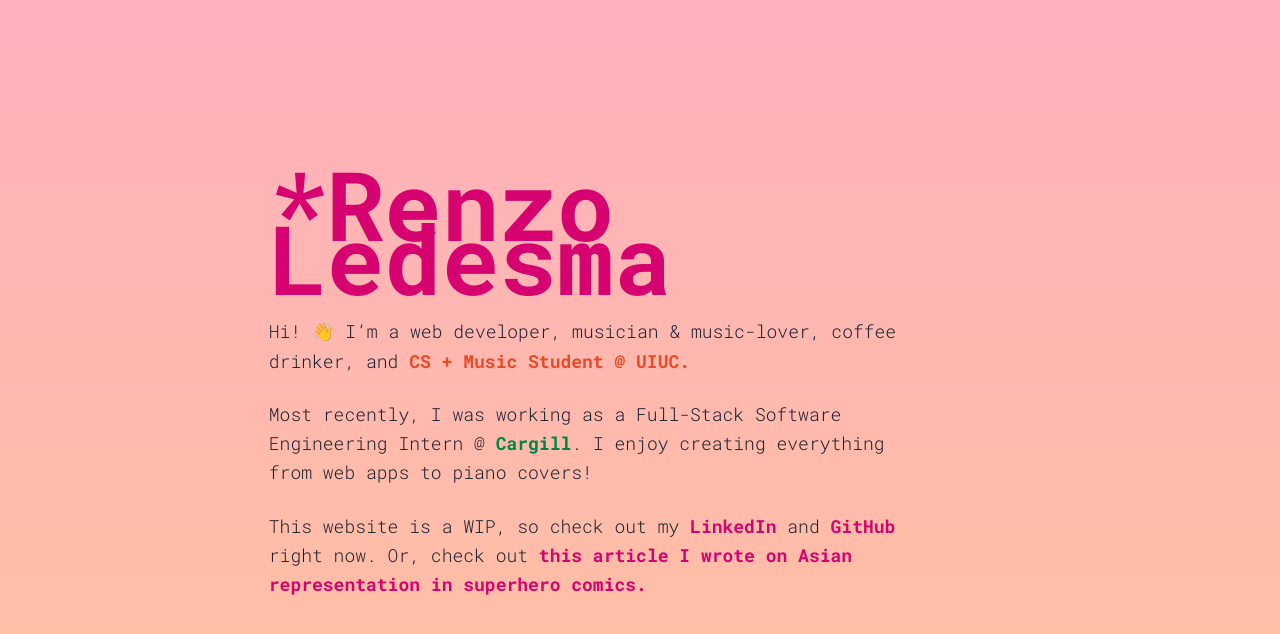
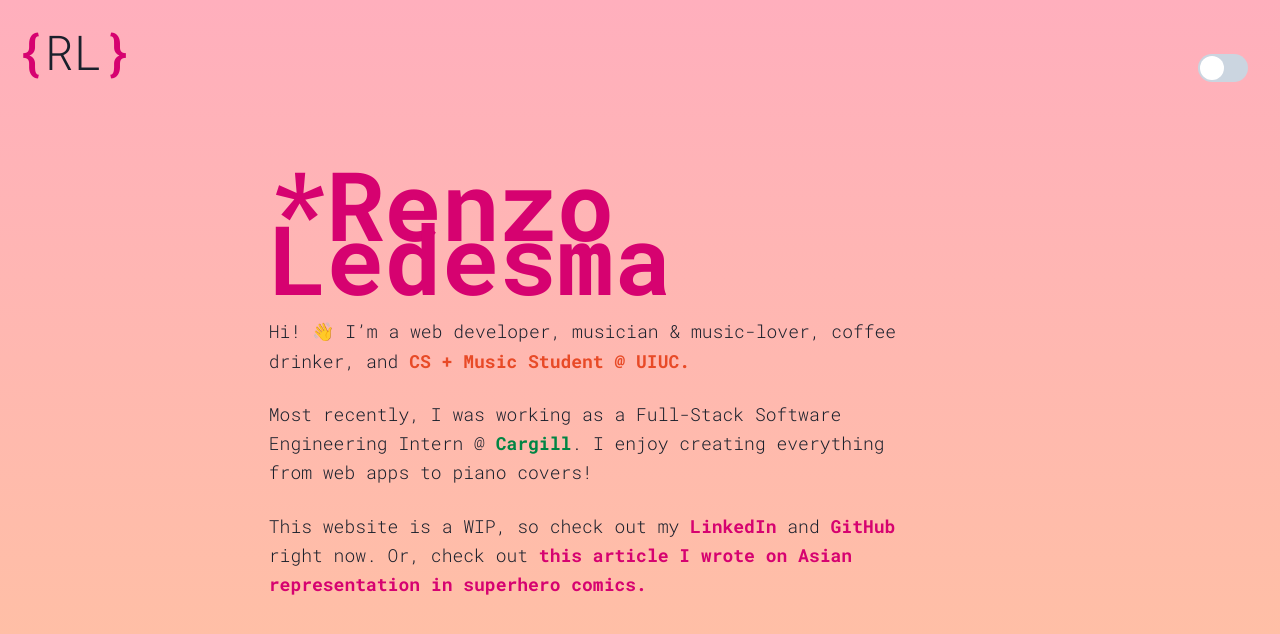
Before and after one commit to renzol2/renzol2.github.io, a Next.js app: page / in a window 1280 px wide. Shown: the top 634 px of the page. Built offline with nearby package versions, Linux system fonts and the light colour scheme.

Commit message:
Add logo and dark mode switch

```diff
--- /dev/null
+++ b/components/DarkModeSwitch.tsx
@@ -0,0 +1,21 @@
+import { useColorMode, Switch } from '@chakra-ui/react';
+import colors from '../styles/colors';
+
+const DarkModeSwitch = ({ fixed = true }: { fixed?: boolean }) => {
+  const { colorMode, toggleColorMode } = useColorMode();
+  const isDark = colorMode === 'dark';
+  return (
+    <Switch
+      position={fixed ? 'fixed' : undefined}
+      top="1rem"
+      right="1rem"
+      mr="1rem"
+      color={colors.PRIMARY}
+      isChecked={isDark}
+      onChange={toggleColorMode}
+      size="lg"
+    />
+  );
+};
+
+export default DarkModeSwitch;
--- /dev/null
+++ b/components/Logo.tsx
@@ -0,0 +1,30 @@
+import { Box, Spacer, Text } from '@chakra-ui/layout';
+import colors from '../styles/colors';
+import DarkModeSwitch from './DarkModeSwitch';
+
+const Logo = () => {
+  return (
+    <Box
+      pt="1rem"
+      pl="1rem"
+      pos="absolute"
+      w="100%"
+      display="flex"
+      alignItems="center"
+    >
+      <Text fontSize="3rem">
+        <span
+          style={{ fontWeight: 'bolder', color: colors.PRIMARY }}
+        >{`{`}</span>
+        <span style={{ fontWeight: 'lighter' }}>RL</span>
+        <span
+          style={{ fontWeight: 'bolder', color: colors.PRIMARY }}
+        >{`}`}</span>
+      </Text>
+      <Spacer />
+      <DarkModeSwitch fixed={false} />
+    </Box>
+  );
+};
+
+export default Logo;
--- a/pages/index.tsx
+++ b/pages/index.tsx
@@ -1,24 +1,33 @@
-import { Box, Center, Heading } from '@chakra-ui/react';
+import { Box, Center, Heading, useColorMode } from '@chakra-ui/react';
 import Header from '../components/Header';
+import Logo from '../components/Logo';
 import Paragraph from '../components/Paragraph';
 import StyledLink from '../components/StyledLink';
 import colors from '../styles/colors';
 
 const Home = () => {
+  const { colorMode } = useColorMode();
+  const isDark = colorMode === 'dark';
+
   const BREAKPOINT = 'md';
   return (
-    <Center
-      minH={{ base: '130vh', [BREAKPOINT]: '100vh' }}
-      bgGradient={`linear(to-b, ${colors.BACKGROUND_PINK}, ${colors.BACKGROUND_ORANGE})`}
+    <Box
+      bgColor={isDark && colors.BACKGROUND_DARK}
+      bgGradient={
+        !isDark &&
+        `linear(to-b, ${colors.BACKGROUND_PINK}, ${colors.BACKGROUND_ORANGE})`
+      }
     >
+      <Logo />
+      <Center minH={{ base: '130vh', [BREAKPOINT]: '100vh' }}>
         <Box w={{ base: '90%', [BREAKPOINT]: '58%' }}>
           <Header as="h1" breakpoint={BREAKPOINT}>
             *Renzo Ledesma
           </Header>
           <Box w={{ base: '100%', [BREAKPOINT]: '85%' }} mt="2rem">
             <Paragraph>
-            Hi! 👋 I’m a web developer, musician & music-lover, coffee drinker,
-            and{' '}
+              Hi! 👋 I’m a web developer, musician & music-lover, coffee
+              drinker, and{' '}
               <StyledLink
                 color={colors.URBANA_ORANGE}
                 href="https://music.illinois.edu/bachelor-science-computer-science-music"
@@ -54,12 +63,14 @@ const Home = () => {
               </StyledLink>{' '}
               right now. Or, check out{' '}
               <StyledLink color={colors.PRIMARY} href="/is390">
-              this article I wrote on Asian representation in superhero comics.
+                this article I wrote on Asian representation in superhero
+                comics.
               </StyledLink>
             </Paragraph>
           </Box>
         </Box>
       </Center>
+    </Box>
   );
 };
 
--- a/styles/colors.ts
+++ b/styles/colors.ts
@@ -4,4 +4,5 @@ export default {
   CARGILL_GREEN: '#008544',
   BACKGROUND_PINK: '#FFAFBD',
   BACKGROUND_ORANGE: '#FFC3A0',
+  BACKGROUND_DARK: '#000000',
 };
```
Lines whose indentation alone changed are shown as unchanged.
